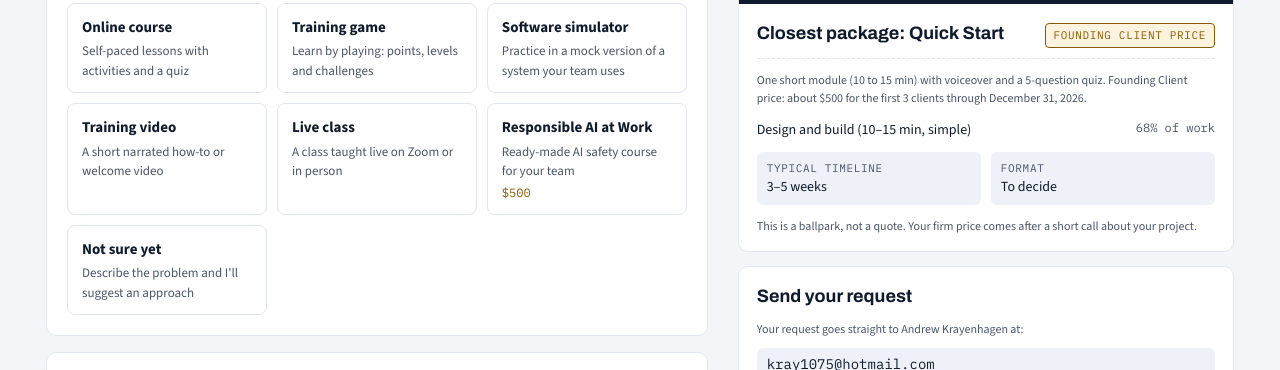
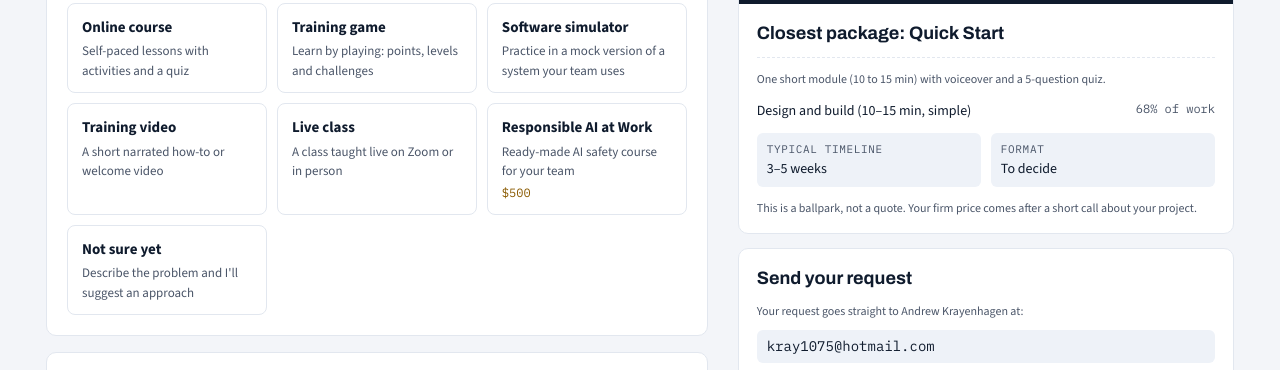
Before and after one commit to andyk751-droid/AkraTechnologies, a plain HTML site: page request/index.html in a window 1280 px wide. Shown: the part 366-736 px from the top of the page. Drawn offline with nearby package versions, Linux system fonts and the light colour scheme.

Commit message:
Estimate form: turn off Founding Client pricing
Co-Authored-By: Claude Opus 5.5 <noreply@anthropic.com>
Claude-Session: https://claude.ai/code/session_019aHKgwF8nuYdwCDag2wHme

```diff
--- a/request/index.html
+++ b/request/index.html
@@ -342,7 +342,7 @@ const RATE = 50;                 // dollars per build hour
 const OWNER_EMAIL = "kray1075@hotmail.com";
 const CC_EMAIL = "andrew.krayenhagen@akratechnologies.com";
 const SUBMIT_URL = "https://formsubmit.co/ajax/" + OWNER_EMAIL;   // FormSubmit: free form-to-email service
-const FOUNDING = {on:true, until:"December 31, 2026"};
+const FOUNDING = {on:false, until:"December 31, 2026"};
 const PACKAGES = {
   qs:{name:"Quick Start", price:1200, founding:600, note:"One short module (10 to 15 min) with voiceover and a 5-question quiz."},
   st:{name:"Starter", price:2000, founding:950, note:"A full course with an assessment."},
```
